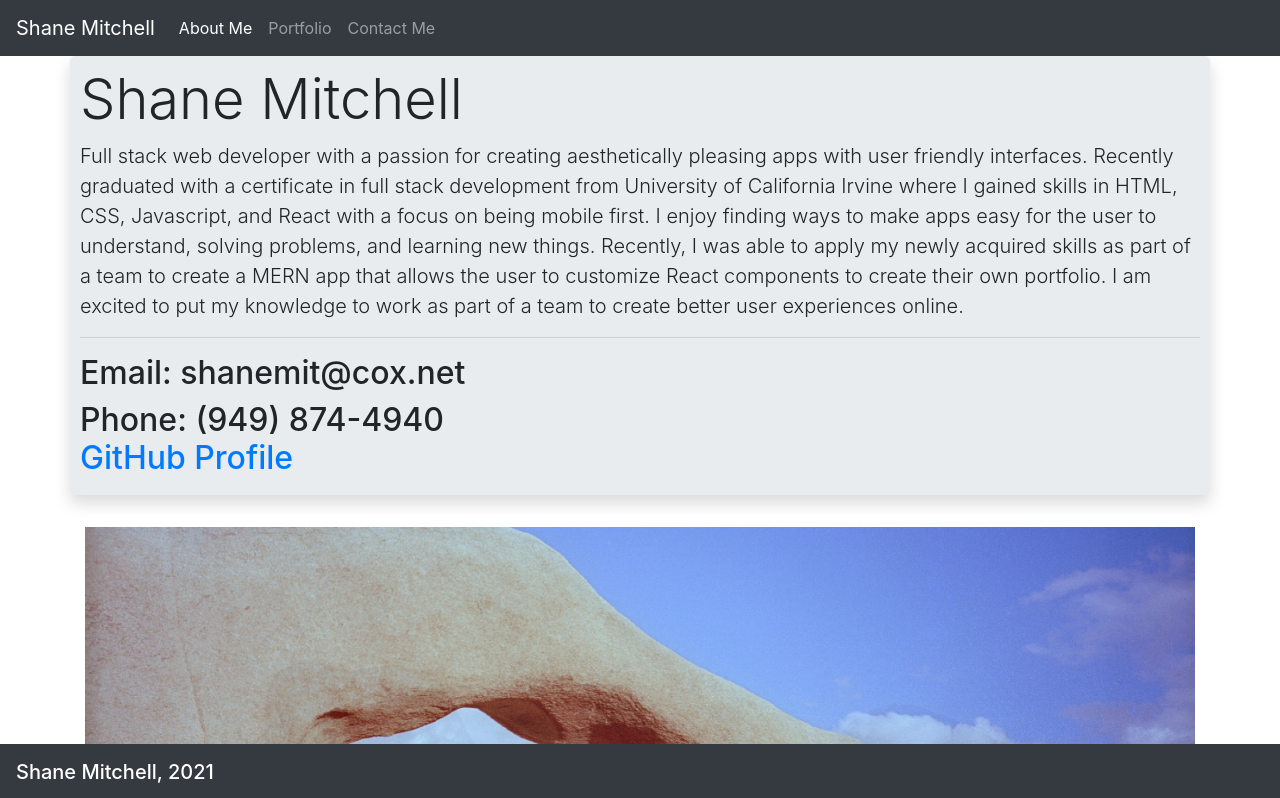
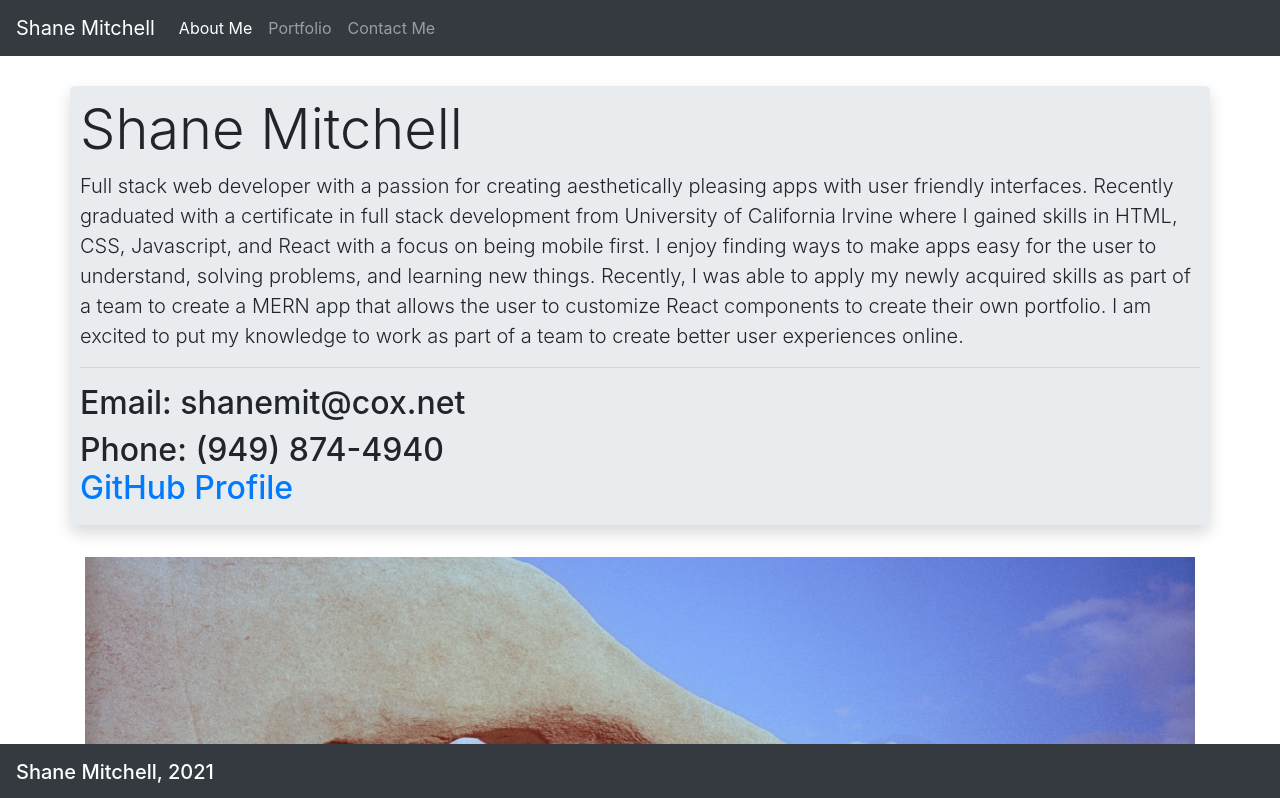
Before and after one commit to ShaneMit/DeployedPortfolio, a React (Create React App) app in the folder client/: page / in a window 1280 px wide. Shown: the top 798 px of the page. Built offline with nearby package versions, Linux system fonts and the light colour scheme.

Commit message:
Changed padding on Navbar

```diff
--- a/client/src/components/Navbar/Navbar.js
+++ b/client/src/components/Navbar/Navbar.js
@@ -2,7 +2,7 @@ import React from 'react'
 
 const Navbar = () => {
   return (
-    <>
+    <div style={{paddingBottom: '30px'}}>
       <nav className="navbar navbar-expand-lg navbar-dark bg-dark">
         <a className="navbar-brand" href="/">Shane Mitchell</a>
         <button className="navbar-toggler" type="button" data-toggle="collapse" data-target="#navbarNav" aria-controls="navbarNav" aria-expanded="false" aria-label="Toggle navigation">
@@ -22,7 +22,7 @@ const Navbar = () => {
           </ul>
         </div>
       </nav>
-    </>
+    </div>
   )
 }
 
```
